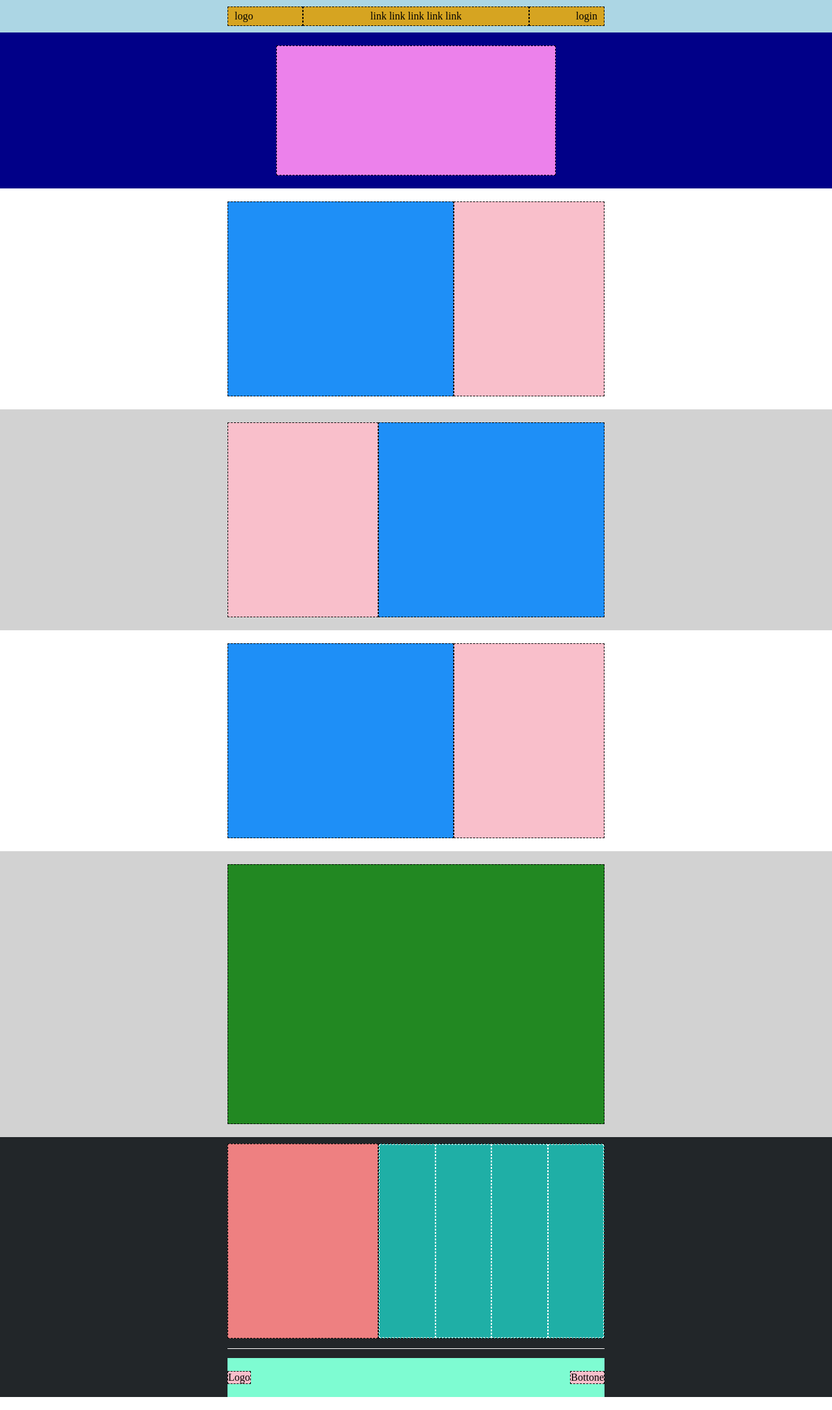
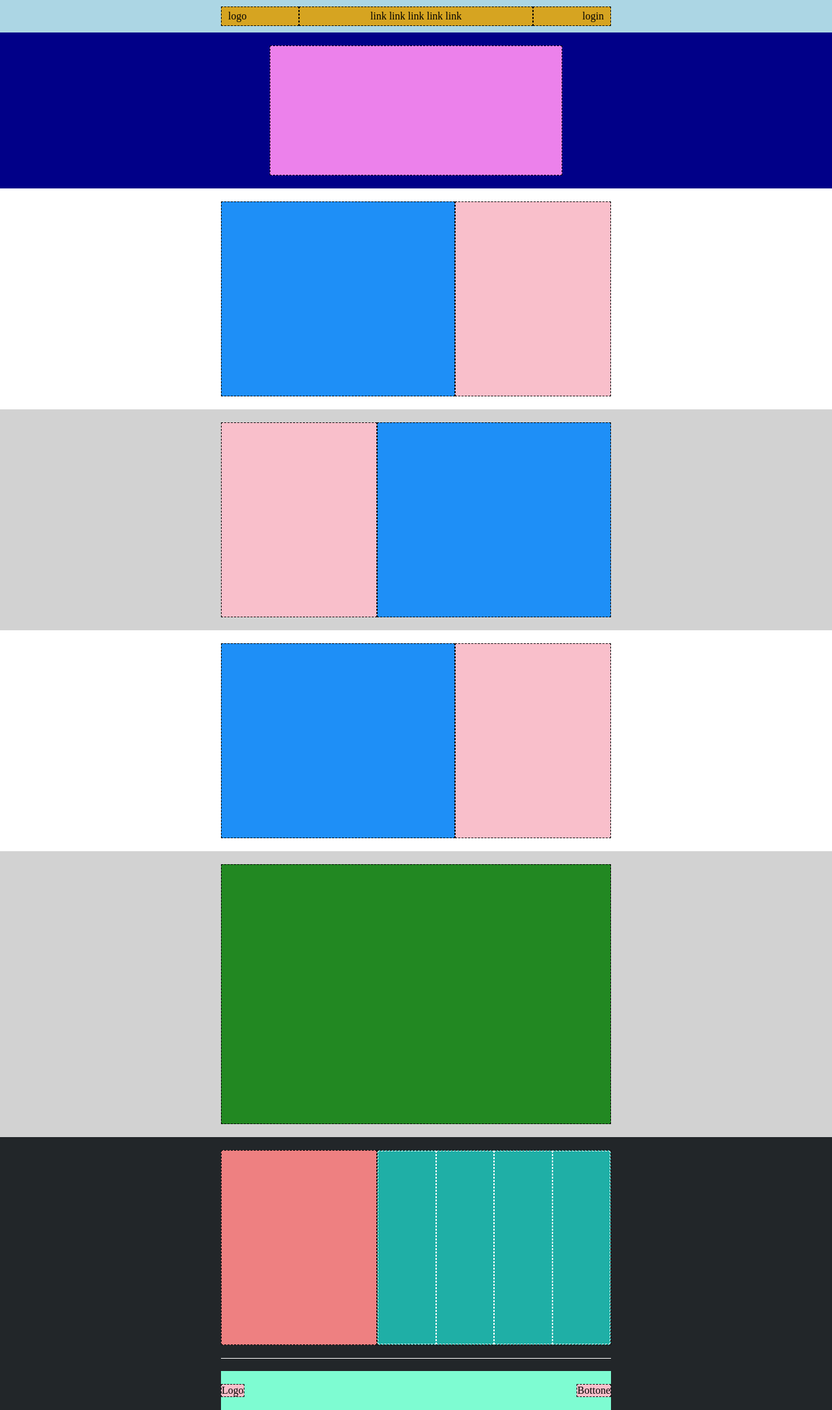
Before and after one commit to MarcoProstamo/htmlcss-struttura-discord, a plain HTML site: page index.html in a window 1280 px wide. Shown: the whole page at 65% size. Drawn offline with Linux system fonts and the light colour scheme.

Commit message:
Fix → Minor Fixes and Classes Refactor

```diff
--- a/css/style.css
+++ b/css/style.css
@@ -6,19 +6,22 @@
   padding: 0;
 }
 
+a {
+  text-decoration: none;
+  color: currentColor;
+}
+
 /* Container */
 
 .container {
   width: 600px;
   max-width: 100%;
-  padding: 0 10px;
   margin: 0 auto;
 }
 
 .container-sm {
   width: 450px;
   max-width: 100%;
-  padding: 0 10px;
   margin: 0 auto;
 }
 
@@ -49,10 +52,6 @@
 }
 
 /* Other */
-
-.padding {
-  padding: 5px 10px;
-}
 
 .dashed-border {
   border: 1px dashed black;
@@ -118,10 +117,6 @@
   background-color: #7efcd2;
 }
 
-.bg-darkgray {
-  background-color: #222629;
-}
-
 /* Header */
 
 .page-header {
@@ -141,31 +136,38 @@ li {
   text-align: right;
 }
 
-/* Footer */
-
-.lower-footer {
-  margin-top: 15px;
+.row.bg-orange > div,
+.row.bg-orange > nav {
+  padding: 5px 10px;
 }
 
-/* Da rivedere */
-div.col-25.white-dashed-border {
-  height: calc(100% - 2px);
-}
+/* Main */
 
-.divider {
-  border-top: 1px solid white;
-  padding-top: 14px;
-}
-
-.section-spacing {
+main section {
   padding: 20px 0;
 }
 
+/* Footer */
+
 .page-footer {
-  padding-top: 10px;
+  padding-top: 20px;
+  background-color: #222629;
+}
+
+.lower-footer {
+  margin-top: 20px;
+}
+
+div.col-25.white-dashed-border {
+  height: calc(100% - 2px);
 }
 
 div.row.bg-lightaqua {
   padding: 20px 0;
   justify-content: space-between;
 }
+
+.divider {
+  border-top: 1px solid white;
+  padding-top: calc(20px - 1px);
+}
--- a/index.html
+++ b/index.html
@@ -12,23 +12,33 @@
     <header class="page-header">
       <div class="container">
         <div class="row bg-orange">
-          <div class="padding dashed-border col-20">logo</div>
-          <nav class="padding dashed-border col-60">
+          <div class="dashed-border col-20">logo</div>
+          <nav class="dashed-border col-60">
             <ul class="links">
-              <li>link</li>
-              <li>link</li>
-              <li>link</li>
-              <li>link</li>
-              <li>link</li>
+              <li>
+                <a href="#">link</a>
+              </li>
+              <li>
+                <a href="#">link</a>
+              </li>
+              <li>
+                <a href="#">link</a>
+              </li>
+              <li>
+                <a href="#">link</a>
+              </li>
+              <li>
+                <a href="#">link</a>
+              </li>
             </ul>
           </nav>
-          <div class="padding login col-20 dashed-border">login</div>
+          <div class="login col-20 dashed-border">login</div>
         </div>
       </div>
     </header>
 
     <main>
-      <section class="section-spacing bg-blue">
+      <section class="bg-blue">
         <div class="container-sm">
           <div class="row height-200">
             <div class="col-100 bg-pink dashed-border"></div>
@@ -36,7 +46,7 @@
         </div>
       </section>
 
-      <section class="section-spacing">
+      <section>
         <div class="container">
           <div class="row height-300">
             <div class="col-60 bg-lightblue dashed-border"></div>
@@ -45,7 +55,7 @@
         </div>
       </section>
 
-      <section class="section-spacing bg-gray">
+      <section class="bg-gray">
         <div class="container">
           <div class="row height-300">
             <div class="col-40 bg-lightpink dashed-border"></div>
@@ -54,7 +64,7 @@
         </div>
       </section>
 
-      <section class="section-spacing">
+      <section>
         <div class="container">
           <div class="row height-300">
             <div class="col-60 bg-lightblue dashed-border"></div>
@@ -63,7 +73,7 @@
         </div>
       </section>
 
-      <section class="section-spacing bg-gray">
+      <section class="bg-gray">
         <div class="container">
           <div class="row height-400">
             <div class="col-100 bg-green dashed-border"></div>
@@ -72,7 +82,7 @@
       </section>
     </main>
 
-    <footer class="bg-darkgray page-footer">
+    <footer class="page-footer">
       <div class="upper-footer">
         <div class="container">
           <div class="row height-300">
@@ -87,6 +97,7 @@
             </div>
           </div>
         </div>
+      </div>
       <div class="lower-footer">
         <div class="container">
           <section class="divider">
@@ -97,7 +108,6 @@
           </section>
         </div>
       </div>
-      </div>
     </footer>
   </body>
 </html>
```
Also changed, not shown: 1 other file. Lines whose indentation alone changed are shown as unchanged.
